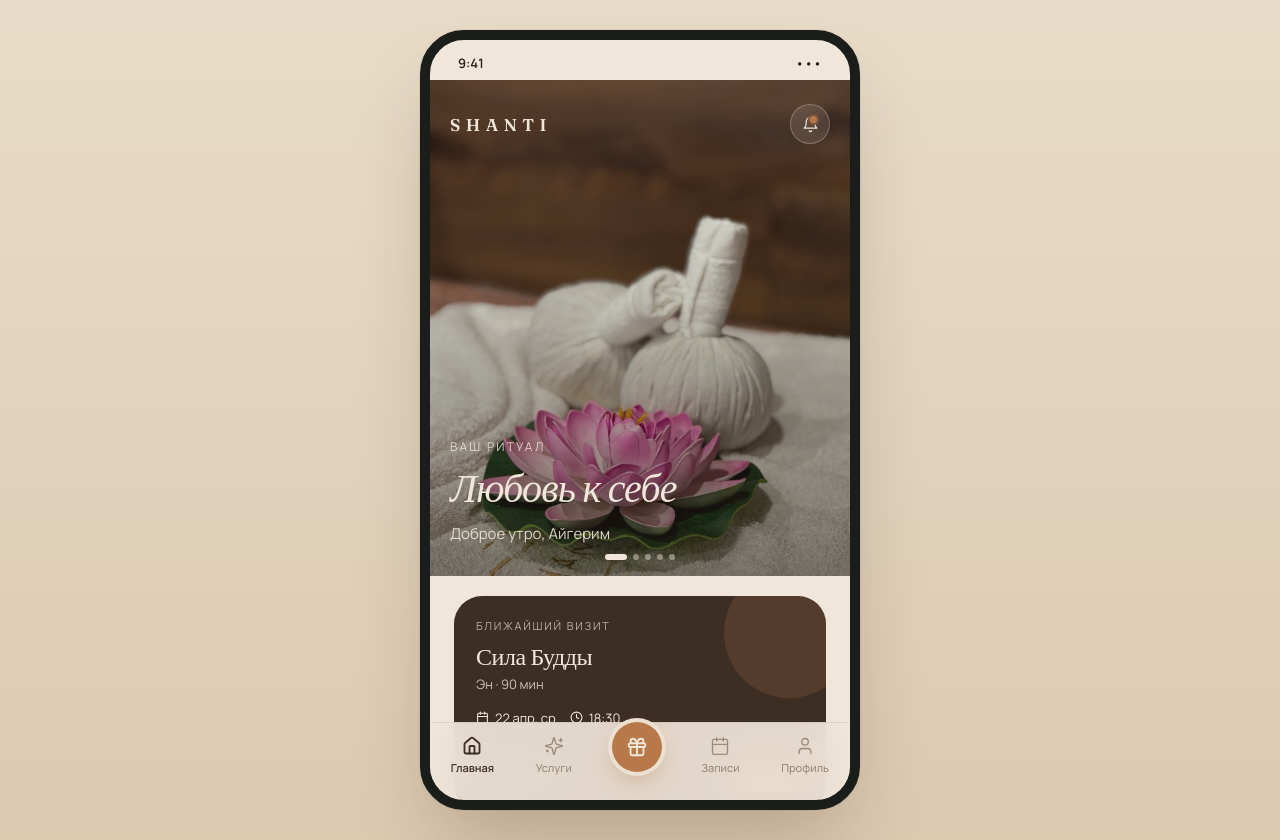
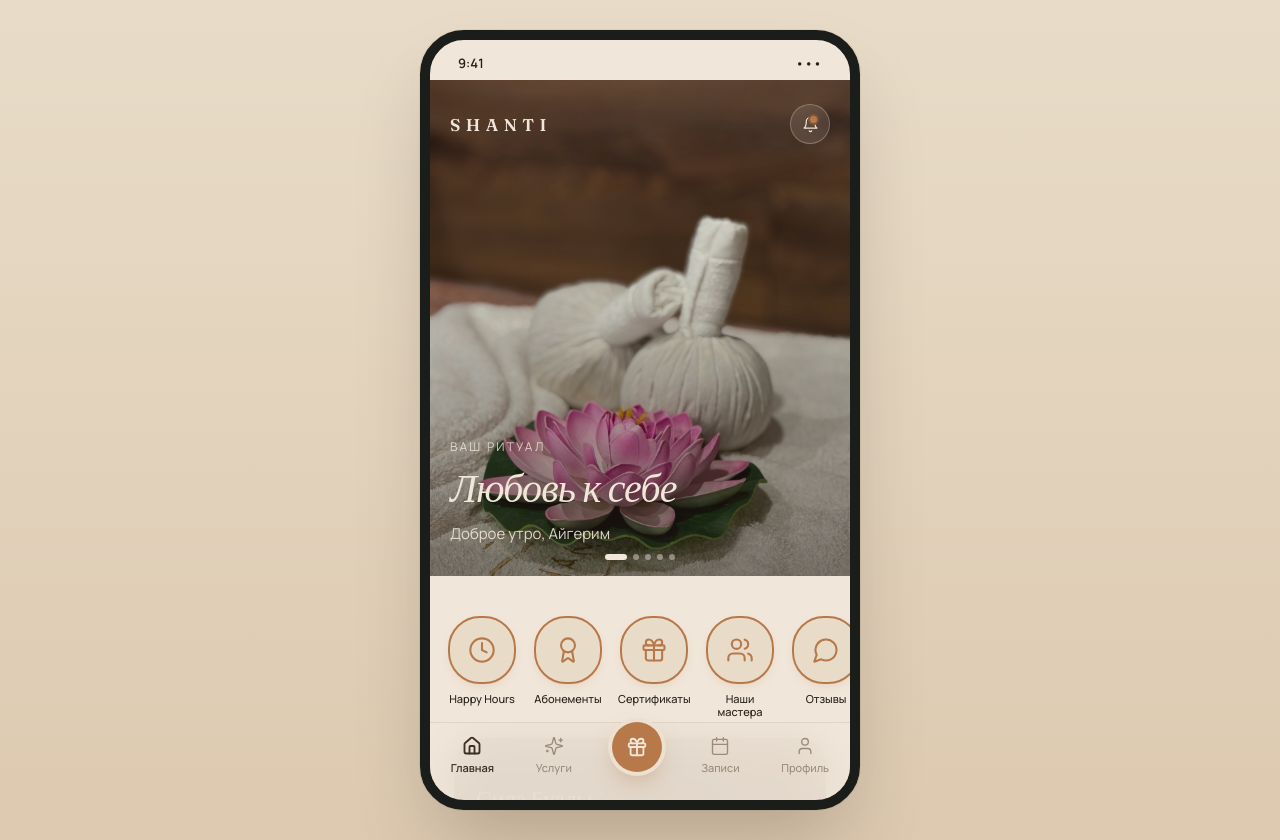
Before and after one commit to ArmanNovoteyev/shanti-prototype, a React (Vite) app: page / in a window 1280 px wide. Both pictures are taken after a click on the button "Пропустить". Built offline with nearby package versions, Linux system fonts and the light colour scheme.

Commit message:
feat(v2.5b): story circles strip below hero

```diff
--- /dev/null
+++ b/src/components/StoryCircles.jsx
@@ -0,0 +1,132 @@
+import { useContext } from 'react';
+import {
+  Clock,
+  Award,
+  Gift,
+  Users,
+  MessageCircle,
+  Activity,
+  Sparkles,
+} from 'lucide-react';
+import { AppContext } from '../context/AppContext.jsx';
+import { useTranslation } from '../hooks/useTranslation.js';
+import { colors } from '../theme/colors.js';
+
+const body = { fontFamily: "'Manrope', sans-serif" };
+
+export default function StoryCircles() {
+  const { t } = useTranslation();
+  const { navigate, showToast } = useContext(AppContext);
+
+  const soon = () => showToast(t('home.story_soon_toast'));
+
+  const stories = [
+    {
+      id: 'happy_hours',
+      icon: Clock,
+      labelKey: 'home.story_happy_hours',
+      action: () => navigate('catalog'),
+    },
+    {
+      id: 'subs',
+      icon: Award,
+      labelKey: 'home.story_subs',
+      action: () => navigate('catalog'),
+    },
+    {
+      id: 'gift',
+      icon: Gift,
+      labelKey: 'home.story_gift',
+      action: () => navigate('gift'),
+    },
+    {
+      id: 'masters',
+      icon: Users,
+      labelKey: 'home.story_masters',
+      action: soon,
+    },
+    {
+      id: 'reviews',
+      icon: MessageCircle,
+      labelKey: 'home.story_reviews',
+      action: () => navigate('reviews'),
+    },
+    {
+      id: 'back_balance',
+      icon: Activity,
+      labelKey: 'home.story_back_balance',
+      action: () => navigate('service', { serviceId: 'back-balance' }),
+    },
+    {
+      id: 'news',
+      icon: Sparkles,
+      labelKey: 'home.story_news',
+      action: soon,
+    },
+  ];
+
+  return (
+    <div
+      style={{
+        display: 'flex',
+        gap: 14,
+        padding: '20px 16px',
+        overflowX: 'auto',
+        scrollbarWidth: 'none',
+        WebkitOverflowScrolling: 'touch',
+      }}
+    >
+      {stories.map((s) => {
+        const Icon = s.icon;
+        return (
+          <button
+            key={s.id}
+            type="button"
+            onClick={s.action}
+            style={{
+              ...body,
+              display: 'flex',
+              flexDirection: 'column',
+              alignItems: 'center',
+              gap: 8,
+              border: 'none',
+              background: 'none',
+              cursor: 'pointer',
+              padding: 0,
+              minWidth: 72,
+              flexShrink: 0,
+            }}
+          >
+            <div
+              style={{
+                width: 64,
+                height: 64,
+                borderRadius: 32,
+                border: `2.5px solid ${colors.copper}`,
+                background: colors.cream,
+                display: 'grid',
+                placeItems: 'center',
+                overflow: 'hidden',
+                boxShadow: '0 4px 12px -6px rgba(184,121,74,0.35)',
+              }}
+            >
+              <Icon size={28} color={colors.copper} strokeWidth={1.8} />
+            </div>
+            <span
+              style={{
+                fontSize: 11,
+                color: colors.textMain,
+                textAlign: 'center',
+                maxWidth: 72,
+                lineHeight: 1.2,
+                fontWeight: 500,
+              }}
+            >
+              {t(s.labelKey)}
+            </span>
+          </button>
+        );
+      })}
+    </div>
+  );
+}
--- a/src/locales/en.json
+++ b/src/locales/en.json
@@ -63,7 +63,15 @@
     "slide_bb_eyebrow": "BACK BALANCE COURSE",
     "slide_bb_title": "A back without pain",
     "slide_bb_sub": "5-procedure course",
-    "slide_bb_cta": "Learn more"
+    "slide_bb_cta": "Learn more",
+    "story_happy_hours": "Happy Hours",
+    "story_subs": "Packages",
+    "story_gift": "Gift cards",
+    "story_masters": "Our masters",
+    "story_reviews": "Reviews",
+    "story_back_balance": "Back Balance",
+    "story_news": "News",
+    "story_soon_toast": "Coming soon"
   },
   "catalog": {
     "title": "Услуги",
--- a/src/locales/kk.json
+++ b/src/locales/kk.json
@@ -63,7 +63,15 @@
     "slide_bb_eyebrow": "КУРС BACK BALANCE",
     "slide_bb_title": "Спина без боли",
     "slide_bb_sub": "Курс из 5 процедур",
-    "slide_bb_cta": "Подробнее"
+    "slide_bb_cta": "Подробнее",
+    "story_happy_hours": "Happy Hours",
+    "story_subs": "Абонементы",
+    "story_gift": "Сертификаты",
+    "story_masters": "Наши мастера",
+    "story_reviews": "Отзывы",
+    "story_back_balance": "Back Balance",
+    "story_news": "Новости",
+    "story_soon_toast": "Скоро будет"
   },
   "catalog": {
     "title": "Услуги",
--- a/src/locales/ru.json
+++ b/src/locales/ru.json
@@ -63,7 +63,15 @@
     "slide_bb_eyebrow": "КУРС BACK BALANCE",
     "slide_bb_title": "Спина без боли",
     "slide_bb_sub": "Курс из 5 процедур",
-    "slide_bb_cta": "Подробнее"
+    "slide_bb_cta": "Подробнее",
+    "story_happy_hours": "Happy Hours",
+    "story_subs": "Абонементы",
+    "story_gift": "Сертификаты",
+    "story_masters": "Наши мастера",
+    "story_reviews": "Отзывы",
+    "story_back_balance": "Back Balance",
+    "story_news": "Новости",
+    "story_soon_toast": "Скоро будет"
   },
   "catalog": {
     "title": "Услуги",
--- a/src/screens/HomeScreen.jsx
+++ b/src/screens/HomeScreen.jsx
@@ -14,6 +14,7 @@ import { reviews } from '../data/reviews.js';
 import { branches } from '../data/branches.js';
 import { colors } from '../theme/colors.js';
 import { getHeroSlides } from '../data/heroSlides.js';
+import StoryCircles from '../components/StoryCircles.jsx';
 
 const display = { fontFamily: "'Fraunces', serif", fontWeight: 500, letterSpacing: '-0.02em' };
 const body = { fontFamily: "'Manrope', sans-serif" };
@@ -916,6 +917,7 @@ export default function HomeScreen() {
   return (
     <div>
       <Hero />
+      <StoryCircles />
       <NextVisitCard />
       <BonusTeaser />
       <PrimaryCTA />
```
